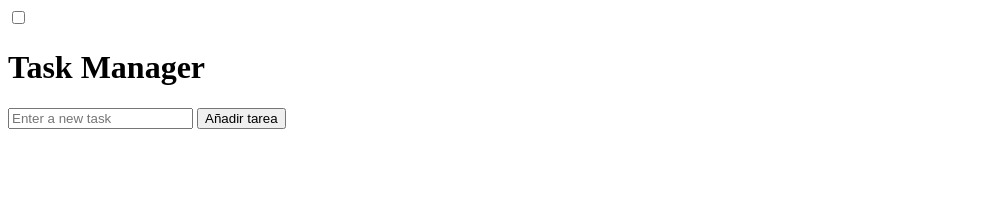
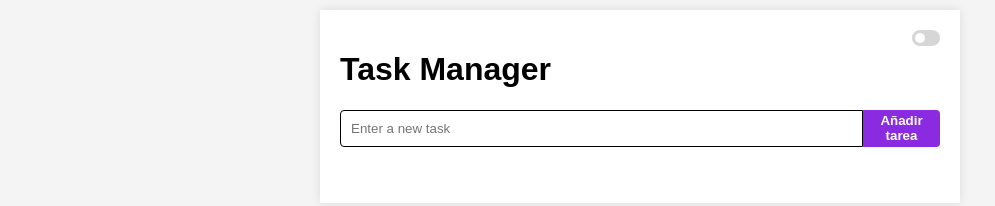
Before and after one commit to Dfer07/AdministradorDeTareas, a plain HTML site: page docs/index.html in a window 1280 px wide. Shown: the whole page, without its empty margins (0-995 px from the left). Drawn offline with Linux system fonts and the light colour scheme.

Commit message:
Update index.html
Se corrigió el nombre del archivo CSS para que coincidiera con el oficial.

```diff
--- a/docs/index.html
+++ b/docs/index.html
@@ -4,7 +4,7 @@
     <meta charset="UTF-8" />
     <meta name="viewport" content="width=device-width, initial-scale=1.0" />
     <title>Task Manager</title>
-    <link rel="stylesheet" href="./task.manager.css" />
+    <link rel="stylesheet" href="./task-manager.css" />
   </head>
 
   <body>
```
